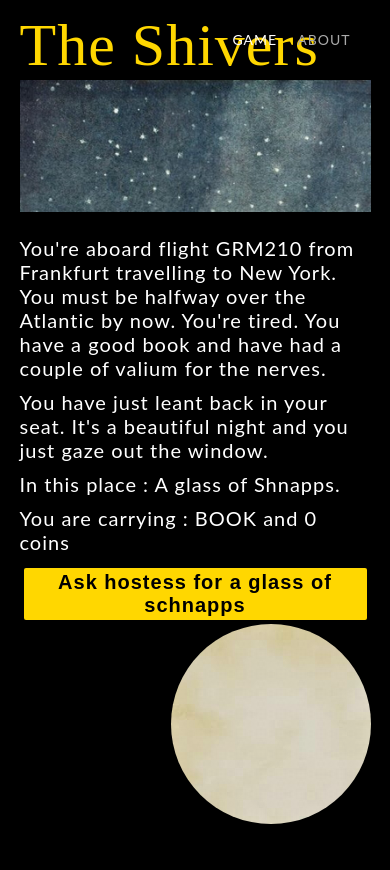
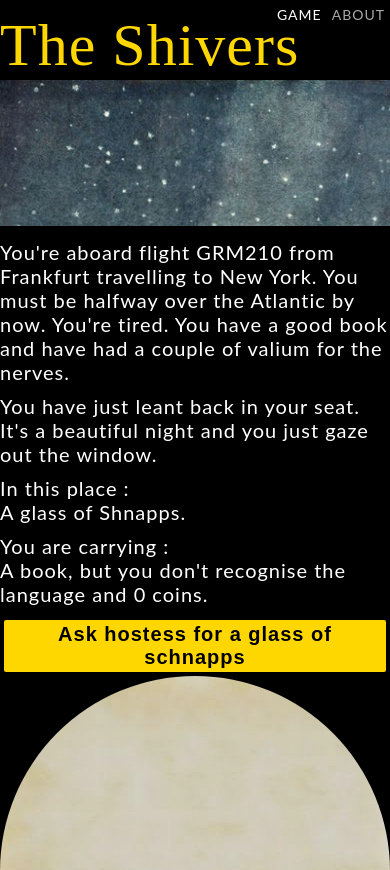
Before and after one commit to markhorsell/if-player-react, a React (Create React App) app: page /game in a window 390 px wide. Shown: the top 870 px of the page. Before the commit the page ends 844 px from the top, so only its background shows below. Built offline with nearby package versions, Linux system fonts and the light colour scheme.

Commit message:
map tweak, responsive tweak, remove all objects except book on completio

```diff
--- a/src/assets/theshivers/data.json
+++ b/src/assets/theshivers/data.json
@@ -198,7 +198,7 @@
 		{"action":"Kiss frog",
 		"conditions":{"areCarrying":["FROG"]},
 		"results":{"message":"What's happened, where are you? You're back in your plane seat. Book in hand 'Children's and Household Tales' by The Brothers Grimm.",
-		"changeLocation":"EndPlane","destroys":["ALL"]}
+		"changeLocation":"EndPlane","destroys":["ALL"],"take":["BOOK"]}
 		}
 		,
 		{"action":"PLAY AGAIN",
@@ -208,7 +208,7 @@
 		}
 		,
 		{"action":"PLAY AGAIN",
-		"conditions":{"location":"Tree"},
+		"conditions":{"location":"A TESTING LOCATION such as Tree"},
 		"results":{
 		"restart":"true"}
 		}
@@ -220,7 +220,7 @@
 	"_object_comment": "inventory item are :loc === 'INV'",
 
 	"objects":[
-	{"obj":"BOOK","loc":"INV","desc":"A book, but you don't recognise the language."},
+	{"obj":"BOOK","loc":"INV","desc":"A book, but you don't recognise the language"},
 	{"obj":"FROG","loc":"","desc":"A large warty frog"},
 	{"obj":"GOLDEN_APPLE","loc":"","desc":"A golden apple"},
 	{"obj":"INV_TRIGGER1","loc":"44","desc":"invisible","show":false},
--- a/src/components/Inventory.js
+++ b/src/components/Inventory.js
@@ -1,11 +1,24 @@
-import React from 'react';
+import React, { Fragment} from 'react';
 import PropTypes from 'prop-types';
 
 const Inventory = ({ items = [],money=0 }) => {
 
-	const inventory = items.join(",")+' and '+money+' coins';
+
+
+	const inventory = items.map((item=>{
+		console.log(item)
+		return item.desc;
+	})).join(",")+' and '+money+' coins.';
+
+
+
 	return (
-		<div className='inventory'>You are carrying : {inventory}</div>
+
+		<div className='inventory'>
+		<div>You are carrying :</div>
+		<div>{inventory}</div>
+		</div>
+
 	)
 }
 Inventory.propTypes = {
--- a/src/components/LocationObjects.js
+++ b/src/components/LocationObjects.js
@@ -2,14 +2,23 @@ import React from 'react';
 import PropTypes from 'prop-types';
 
 const LocationObjects = ({ items = [] }) => {
-	const locationObjects = items.filter((item) =>{
+	const locationObjects = items.filter((item) => {
 
-		return item.show!==false;
-	}).map((item)=>{
+		return item.show !== false;
+	}).map((item) => {
 		return item.desc;
 	}).join(", ");
 	return (
-		<div className='location-objects'>In this place : {locationObjects}.</div>
+		<div className='location-objects'>
+			<div>In this place :</div>
+			{locationObjects.length > 0 ? (
+				<div>{locationObjects}.</div>
+			) : (
+					<div>Nothing of interest.</div>
+				)}
+
+
+		</div>
 	)
 }
 LocationObjects.propTypes = {
--- a/src/components/WorldMap.js
+++ b/src/components/WorldMap.js
@@ -42,7 +42,7 @@ class WorldMap extends Component {
         }
         const currentRoom = this.props.room;
 
-        const width = Math.min(this.mapContainerRef.current.offsetWidth,200);
+        const width = Math.min(this.mapContainerRef.current.offsetWidth,400);
         //const width =this.mapContainerRef.current.offsetWidth;
         this.mapContainerRef.current.height = width;
 
--- a/src/index.css
+++ b/src/index.css
@@ -67,7 +67,7 @@ body {
 }
 /*for debug */
 /*
-div {
+div >div >div {
 
 	border: 1px dotted red;
 
@@ -91,25 +91,7 @@ body {
 }
 
 
-@media only screen and (min-width: 321px) {
-    .main {
-		/*background-color: #080f50;*/
-		width:90%;
-	}
-}
-@media only screen and (min-width: 700px) {
-    .main {
-		/*background-color: #50082a;*/
-		width:630px;
-	}
-}
 
-@media only screen and (max-width: 320px) {
-    .main {
-		/*background-color: #08502c;*/
-		width:100%;
-	}
-}
 
 
 /* HEADER COMP */
@@ -118,6 +100,7 @@ div .header {
 	z-index:1;
 	background-color:rgba(0,0,0,.7);
 	width: inherit;
+
 	margin:0 auto;
     font-family: 'Yesteryear', cursive;
     color:gold;
@@ -132,6 +115,7 @@ div .header {
 /*NAV COMPONENT */
 /* COVERS ALL PAGES */
 div.nav  {
+	max-width:1000px;
 	position:fixed;
 	z-index:2;
 	width: inherit;
@@ -141,19 +125,23 @@ div.nav  {
 
 
 
+
 }
 .nav >ul {
 	position:relative;
 	text-align:right;
-    width: 100%;
+	width: 100%;
 
-   top:10px;
+
+   top:-10px;
 }
 /*lvhfa*/
 .nav > ul>li {
     display: inline-block;
-    margin-top:5px;
-	margin-right:20px;
+
+	margin-right:5px;
+	margin-left:30px;
+
 
 }
 
@@ -194,16 +182,16 @@ div.nav  {
 */
 .room-image {
 	margin-top:10px;
-	margin-bottom:10px;
+	/*margin-bottom:10px;*/
 }
 /* DESCRIPTION COMPONENT */
 .room-description {
 	position: relative;
 	display:inline-block;
 	width:100%;
-	height:60px;
+	/*height:60px;*/
 	margin-top:10px;
-	margin-bottom:10px;
+	/*margin-bottom:10px;*/
 
 }
 
@@ -212,18 +200,24 @@ div.nav  {
 	/*background-color: cornflowerblue;*/
 	/*font-weight:bold;*/
 	margin-top:10px;
+	/*margin-bottom:10px;*/
+}
+
+.location-objects {
+	margin-top:10px;
 	margin-bottom:10px;
 }
 .inventory{
 	margin-top:10px;
 	margin-bottom:10px;
 }
-.location-objects {
-	margin-top:10px;
-	margin-bottom:10px;
-}
 
 /* ACTIONS COMPONENT */
+.actions {
+	display:inline-block;
+	width:50%;
+	vertical-align: top;
+}
 .actions >Button {
 	display:inline-block;
 	/*trbl*/
@@ -240,14 +234,56 @@ div.nav  {
 }
 /* WORLDMAP COMPONENT */
 .worldmap{
-	/*margin:0 auto;*/
-	/*display: inline-block;*/
-/*	border: 4px dotted red;*/
-width: 100%;
-   text-align:right;
+
+	display: inline-block;
+
+width: 50%;
+   /*text-align:right;*/
+   text-align:center;
 }
 .worldmap canvas{
 	display:inline;
 	background-image: url('assets/theshivers/images/game_bg.jpg');
 
 }
+/*DESKTOP by default */
+
+@media only screen and (min-width: 800px) {
+    .main {
+
+		/*background-color: blue;*/
+		width:80%;
+		max-width:1000px;
+	}
+}
+@media only screen and (max-width: 800px) {
+    .main {
+		/*TABLET*/
+		/*background-color: red;*/
+		width:90%;
+	}
+}
+
+@media only screen and (max-width: 400px) {
+    .main {
+		/*MOBILE*/
+		width:100%;
+		/*background-color: pink;*/
+	}
+	.actions {
+		width:100%;
+
+	}
+	.worldmap{
+		width:100%;
+
+	}
+	.nav > ul>li {
+		display: inline-block;
+
+		margin-right:5px;
+		margin-left:5px;
+
+
+	}
+}
--- a/src/reducers/io.js
+++ b/src/reducers/io.js
@@ -89,7 +89,8 @@ export function gameData(state ={}, action) {
     case RESULT_DESTROY:
       const updatedDestroyObjects = state.objects.map((obj) => {
         action.data.forEach(element => {
-          if (obj.obj === element) {
+
+          if (obj.obj === element || element==='ALL') {
             obj.loc = ''
           }
         });
--- a/src/utils/dataHelper.js
+++ b/src/utils/dataHelper.js
@@ -6,7 +6,7 @@ export const getRoomData = (roomId,rooms) => {
   }
 
 export const getInventory = (objects) => {
-    const inventory = objects.filter(object => object.loc==='INV').map(object => object.obj);
+    const inventory = objects.filter(object => object.loc==='INV').map(object => object);
     return inventory;
 }
 export const getLocationObjects= (roomId,objects) => {
```
